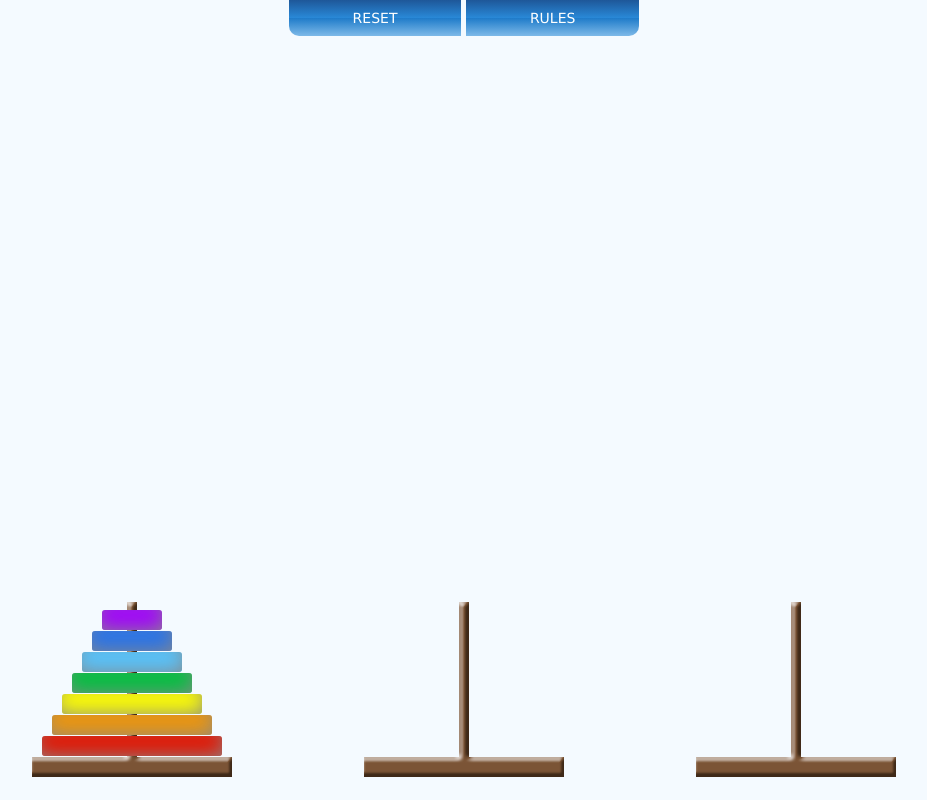
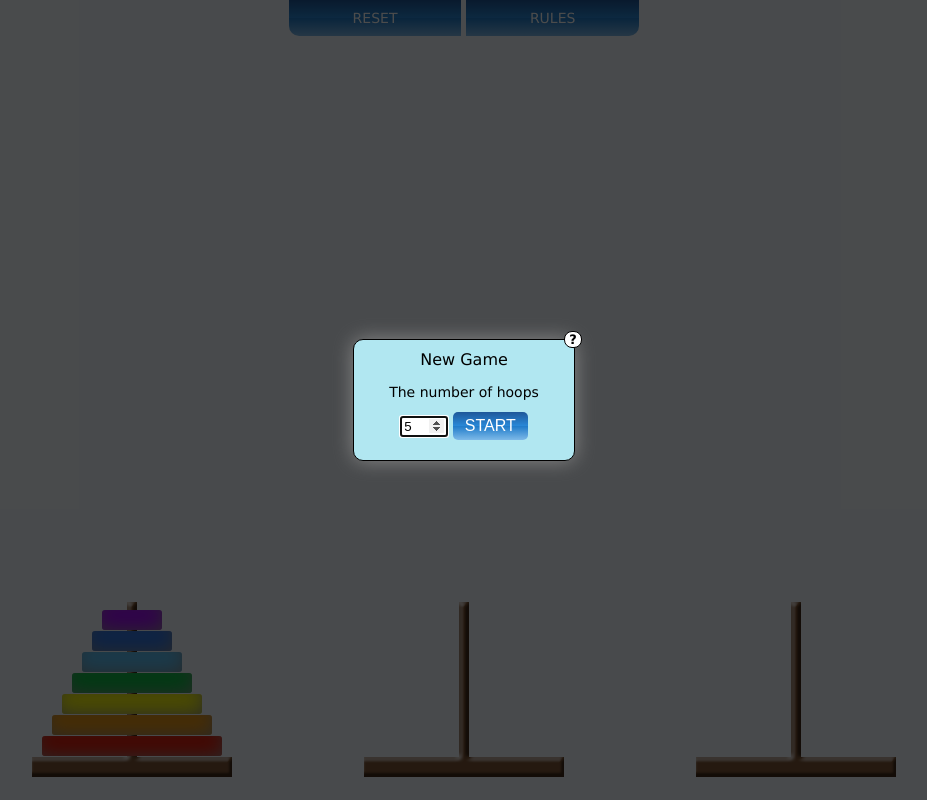
Before and after one commit to deshaser/TowerOfHanoi.js, a plain HTML site: page index.html in a window 1280 px wide. Shown: the whole page, without its empty margins (176-1103 px from the left). Drawn offline with Linux system fonts and the light colour scheme.

Commit message:
Added styles for 'Rules' and 'New Game'

```diff
--- a/index.html
+++ b/index.html
@@ -9,6 +9,24 @@
     </head>
 
     <body>
+        <section id="newGame" class="new-game">
+            <div class="white-control" title="Rules">?</div>
+            <div class="new-game--title">
+                New Game
+            </div>
+            <label class="new-game--label">
+                <span>The number of hoops</span>
+                <input type="number" autofocus min="3" max="7" name="numberOfHoops" maxlength="1" size="4" pattern="\d [3-7]" required value="5" />
+            </label>
+            <input class="new-game--submit" type="submit" value="Start" />
+        </section>
+        <section id="rules" class="rules hide">
+            <div class="white-control" title="Close">X</div>
+            Try to move all the disks from TOWER 1 to TOWER 3.<br />
+            You may only move one disk at a time.<br /><br />
+            You must never allow a bigger disk to go on top of a smaller disk.
+        </section>
+        <section id="shadow" class="shadow"></section>
         <section class="wrapper">
             <header>
                 <ul>
--- a/styles/styles.css
+++ b/styles/styles.css
@@ -6,6 +6,99 @@ body,
 }
 .wrapper {
     background-color: #F4FAFF;
+}
+.hide {display: none;}
+
+.new-game {
+    position: absolute;
+    top: 50%;
+    left: 50%;
+    width: 200px;
+    height: 100px;
+    margin: -61px 0 0 -111px;
+    background: #B1E7F1;
+    z-index: 100;
+    padding: 10px;
+    border: 1px solid #000000;
+    -moz-box-shadow: 0px 0px 20px 0px #888;
+    -webkit-box-shadow: 0px 0px 20px 0px #888;
+    box-shadow: 0px 0px 20px 0px #888;
+    -webkit-border-radius: 10px;
+    -moz-border-radius: 10px;
+    border-radius: 10px;
+    text-align: center;
+}
+.white-control {
+    position: absolute;
+    right: -8px;
+    top: -9px;
+    background: white;
+    border-radius: 8px;
+    width: 16px;
+    text-align: center;
+    font-size: 13px;
+    font-weight: bold;
+    border: 1px solid;
+    cursor: pointer;
+}
+.new-game--title {
+    font-size: 16px;
+    margin: 0 0 15px 0;
+}
+.new-game--label {}
+.new-game--submit {
+    font-size: 16px;
+    margin: 12px auto;
+    width: 75px;
+    padding: 5px 3px;
+    background: #1e5799;
+    background: -moz-linear-gradient(top, #1e5799 0%, #2989d8 50%, #207cca 51%, #7db9e8 100%);
+    background: -webkit-linear-gradient(top, #1e5799 0%,#2989d8 50%,#207cca 51%,#7db9e8 100%);
+    background: -o-linear-gradient(top, #1e5799 0%,#2989d8 50%,#207cca 51%,#7db9e8 100%);
+    background: -ms-linear-gradient(top, #1e5799 0%,#2989d8 50%,#207cca 51%,#7db9e8 100%);
+    background: linear-gradient(to bottom, #1e5799 0%,#2989d8 50%,#207cca 51%,#7db9e8 100%);
+    color: #ffffff;
+    text-transform: uppercase;
+    cursor: pointer;
+    -webkit-border-radius: 5px;
+    -moz-border-radius: 5px;
+    border-radius: 5px;
+    border: 0;
+}
+.new-game--submit:hover {
+    background: #6db3f2;
+    background: -moz-linear-gradient(top, #6db3f2 0%, #54a3ee 50%, #3690f0 51%, #1e69de 100%);
+    background: -webkit-linear-gradient(top, #6db3f2 0%,#54a3ee 50%,#3690f0 51%,#1e69de 100%);
+    background: -o-linear-gradient(top, #6db3f2 0%,#54a3ee 50%,#3690f0 51%,#1e69de 100%);
+    background: -ms-linear-gradient(top, #6db3f2 0%,#54a3ee 50%,#3690f0 51%,#1e69de 100%);
+    background: linear-gradient(to bottom, #6db3f2 0%,#54a3ee 50%,#3690f0 51%,#1e69de 100%);
+}
+.rules {
+    position: absolute;
+    top: 50%;
+    left: 50%;
+    width: 430px;
+    height: 66px;
+    margin: -44px 0 0 -226px;
+    background: #B1E7F1;
+    z-index: 100;
+    padding: 10px;
+    border: 1px solid #000000;
+    -moz-box-shadow: 0px 0px 20px 0px #888;
+    -webkit-box-shadow: 0px 0px 20px 0px #888;
+    box-shadow: 0px 0px 20px 0px #888;
+    -webkit-border-radius: 10px;
+    -moz-border-radius: 10px;
+    border-radius: 10px;
+    text-align: center;
+
+}
+.shadow {
+    position: absolute;
+    width: 100%;
+    height: 100%;
+    background: rgba(0, 0, 0, 0.70);
+    z-index: 90;
 }
 
 header {
@@ -26,7 +119,7 @@ header ul li {
     cursor: pointer;
 }
 header ul li:hover {
-    background: #6db3f2; /* Old browsers */
+    background: #6db3f2;
     background: -moz-linear-gradient(top, #6db3f2 0%, #54a3ee 50%, #3690f0 51%, #1e69de 100%);
     background: -webkit-linear-gradient(top, #6db3f2 0%,#54a3ee 50%,#3690f0 51%,#1e69de 100%);
     background: -o-linear-gradient(top, #6db3f2 0%,#54a3ee 50%,#3690f0 51%,#1e69de 100%);
@@ -70,8 +163,8 @@ header ul li:last-child {
     width: 200px;
     cursor: default;
     background-color: grey;
-    -moz-box-shadow: inset 0 0 5px 5px #888;
-    -webkit-box-shadow: inset 0 0 5px 5px#888;
+    -moz-box-shadow: inset -2px -5px 20px -5px #888;
+    -webkit-box-shadow: inset -2px -5px 20px -5px #888;
     box-shadow: inset -2px -5px 20px -5px #888;
     -webkit-border-radius: 3px;
     -moz-border-radius: 3px;
```
Also changed, not shown: scr/scripts.js (line endings or trailing spaces).
